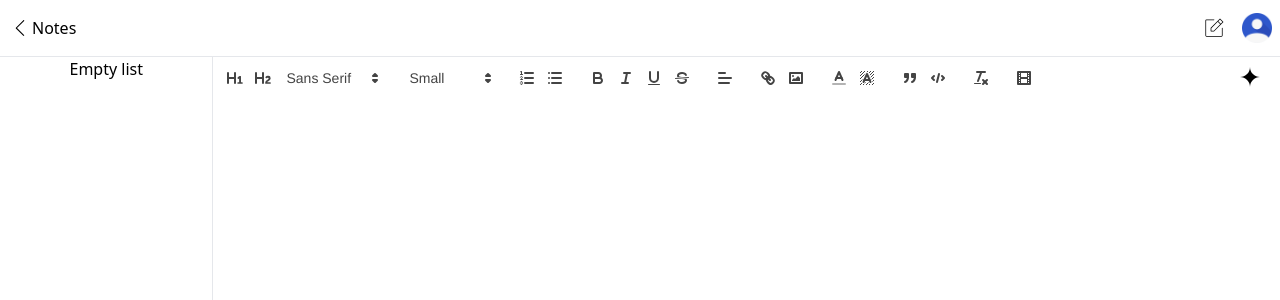
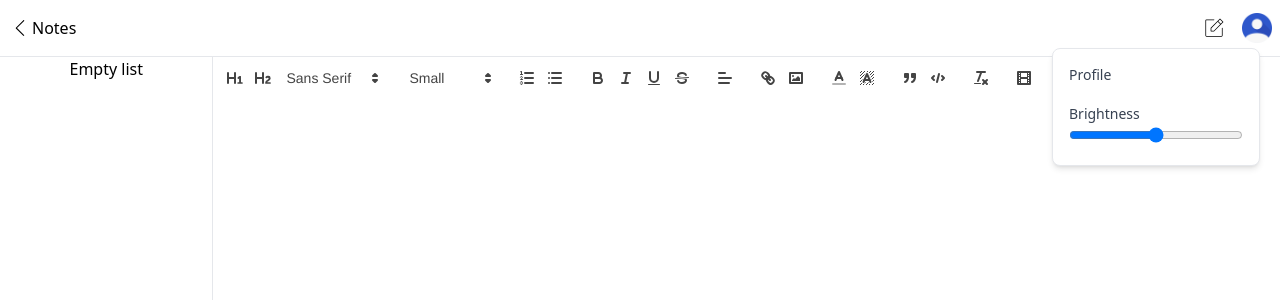
Before and after one commit to USANJAY05/notes-app, a React (Vite) app: page / in a window 1280 px wide. Both pictures are taken after a click on the picture 1257 px from the left and 28 px from the top of the page. Shown: the top 300 px of the page. Built offline with nearby package versions, Linux system fonts and the light colour scheme.

Commit message:
added opacityRange

```diff
--- /dev/null
+++ b/src/components/common/DropDown.jsx
@@ -0,0 +1,57 @@
+import React, { useRef } from "react";
+import { useDispatch, useSelector } from "react-redux";
+import { setOpacity } from "../../redux/slice/opacity-slice";
+
+const DropDown = ({ shareLink, setToggle, id }) => {
+  const dropdownRef = useRef(null);
+  const dispatch = useDispatch();
+
+  // Get the opacity value for the specific ID from Redux state
+  const rangeValue = useSelector((state) => state.setOpacity[id]) ;
+
+  console.log(`Current opacity value for ${id}:`, rangeValue);
+
+  const commingSoon = async () => {
+    alert("Comming soon ...");
+  };
+
+  const handleRangeChange = (value) => {
+    console.log(`Changing opacity for ID: ${id} to ${value}`);
+    dispatch(setOpacity({ id, value }));
+  };
+
+  return (
+    <div
+      ref={dropdownRef}
+      className="absolute z-50 top-10 right-5 mt-2 w-52 bg-white dark:bg-gray-800 border border-gray-200 dark:border-gray-700 rounded-lg shadow-md"
+    >
+      <ul className="py-2">
+        {/* Copy Link */}
+        <li
+          onClick={commingSoon}
+          className="px-4 py-2 text-sm text-gray-700 dark:text-gray-300 hover:bg-gray-100 dark:hover:bg-gray-700 cursor-pointer"
+        >
+          Profile
+        </li>
+
+        {/* Range Input */}
+        <li className="px-4 py-2">
+        <label className="text-sm text-gray-700 dark:text-gray-300" htmlFor="brightness">Brightness</label>
+          <input
+            id="brightness"
+            type="range"
+            min={0}
+            max={100}
+            step={5}
+            value={rangeValue}
+            onChange={(e) => handleRangeChange(parseInt(e.target.value, 10))}
+            tabIndex={2}
+            className="w-full"
+          />
+        </li>
+      </ul>
+    </div>
+  );
+};
+
+export default DropDown;
--- a/src/components/common/Paint.jsx
+++ b/src/components/common/Paint.jsx
@@ -1,5 +1,5 @@
 import React, { useState } from 'react';
-import { Canvas, Editor, useReactPaint } from '@yorab/react-paint';
+// import { Canvas, Editor, useReactPaint } from '@yorab/react-paint';
 
 const Paint = () => {
   // States for brush size, color, and undo/redo stack
--- a/src/components/navBar/NavBar.jsx
+++ b/src/components/navBar/NavBar.jsx
@@ -1,35 +1,44 @@
-import React from 'react'
+import React, { useState } from 'react'
 import { SlArrowLeft } from "react-icons/sl";
 import profile from '../../assets/contact.png'
 import { PiNotePencilThin } from "react-icons/pi";
 import { useNavigate } from 'react-router';
-import { useDispatch } from 'react-redux';
+import { useDispatch, useSelector } from 'react-redux';
 import { toggleFalse, toggleSideBar, toggleTrue } from '../../redux/slice/sideToggle-slice';
 import useMobileSize from '../../hooks/useMobileSize';
 import { setNote } from '../../redux/slice/note-slice';
+import DropDown from '../common/DropDown';
 
 const NavBar = () => {
   const dispatch = useDispatch();
   const navigate = useNavigate();
   const mobileSize = useMobileSize();
+  const opacity = useSelector((state) => state.setOpacity.value)
+  const [toggle, setToggle] = useState(false)
 
   return (
-    <nav className='p-2 border-b dark:border-b-dark_gray bg-light dark:bg-dark dark:text-light'>
-      <ul className='flex justify-between'>
+    <nav className={`p-2 border-b dark:border-b-dark_gray bg-light dark:bg-dark dark:text-light`}>
+      {toggle &&
+      <DropDown />}
+      <ul
+        style={{
+          opacity: (opacity || 100) / 100, // Apply dynamic opacity
+        }}
+      className='flex justify-between'>
         <li onClick={() => {
           dispatch(toggleTrue());
           navigate('/');
           setTimeout(() => {
             dispatch(setNote('')); // Dispatching the setNote action properly
           }, 10);
-        }} className='flex items-center justify-center rounded-full hover:text-blue500 cursor-pointer'>
+        }} className={`flex items-center justify-center rounded-full hover:text-blue500 cursor-pointer`}>
           <div className='w-6 flex justify-center items-center'>
             <SlArrowLeft />
           </div>
           <h1>Notes</h1>
         </li>
         <li className='flex gap-2 items-center'>
-          <div className='p-2 hover:dark:bg-dark_gray hover:bg-light_gray200 rounded-full'>
+          <div className={`p-2 hover:dark:bg-dark_gray hover:bg-light_gray200 rounded-full`}>
             <PiNotePencilThin
               onClick={() => {
                 if (mobileSize) dispatch(toggleFalse());
@@ -41,7 +50,7 @@ const NavBar = () => {
               className='w-6 h-6 hover:cursor-pointer'
             />
           </div>
-          <img className='cursor-pointer' width={30} height={30} src={profile} alt="Profile" />
+          <img onClick={() => setToggle(!toggle)} className='cursor-pointer' width={30} height={30} src={profile} alt="Profile" />
         </li>
       </ul>
     </nav>
--- a/src/components/sideBar/SideBar.jsx
+++ b/src/components/sideBar/SideBar.jsx
@@ -1,4 +1,4 @@
-import React from 'react';
+import React, { useState } from 'react';
 import { useDispatch, useSelector } from 'react-redux';
 import { useNavigate } from 'react-router';
 import useMobileSize from '../../hooks/useMobileSize';
@@ -6,12 +6,19 @@ import { toggleSideBar } from '../../redux/slice/sideToggle-slice';
 
 const SideBar = () => {
   const mobileSize = useMobileSize();
-  const id = useSelector((state) => state.sideBarActive.id)
-  // console.log(id)
+  const id = useSelector((state) => state.sideBarActive.id);
   const dispatch = useDispatch();
   const notes = useSelector((state) => state.items.notes);
   const navigate = useNavigate();
   const toggle = useSelector((state) => state.sideToggle);
+  const opacity = useSelector((state) => state.setOpacity.value)
+console.log(opacity,'hhhhh')
+  // Local state to track range values for each note
+  const [rangeValues, setRangeValues] = useState({});
+
+  const handleRangeChange = (noteId, value) => {
+    setRangeValues((prev) => ({ ...prev, [noteId]: value }));
+  };
 
   return (
     <div
@@ -27,16 +34,24 @@ const SideBar = () => {
               navigate(`/notes/${item.id}`);
               mobileSize && dispatch(toggleSideBar());
             }}
-            className={`w-full dark:text-light bg-light_gray200 hover:bg-light_gray300 dark:bg-dark dark:hover:bg-dark_gray800 hover:cursor-pointer ${
+            className={`w-full bg-light_gray200 hover:bg-light_gray300 dark:bg-dark dark:hover:bg-dark_gray800 hover:cursor-pointer ${
               item.id == id ? 'dark:bg-dark_gray800 bg-light_gray300' : ''
             }`}
           >
-            <h2 className="p-2 py-3">{item.content.slice(0, 20) + '...'}</h2>
+
+            <h2
+              className="p-2 py-3 dark:text-light"
+              style={{
+                opacity: (opacity || 100) / 100, // Apply dynamic opacity
+              }}
+            >
+              {item.content.slice(0, 20) + '...'}
+            </h2>
             <hr className="border-light_gray300 dark:border-dark_gray" />
           </div>
         ))
       ) : (
-        <h1 className="dark:text-light text-center">Empty list</h1>
+        <h1 className="dark:text-light text-center text-opacity-[.3]">Empty list</h1>
       )}
     </div>
   );
--- a/src/pages/Notes.jsx
+++ b/src/pages/Notes.jsx
@@ -38,6 +38,7 @@ const Notes = () => {
   const { id } = useParams();
   const navigate = useNavigate();
   const quillRef = useRef(null);
+  const opacity = useSelector((state) => state.setOpacity.value)
 
   // Debounced editor change handler
   const handleEditorChange = useMemo(() => {
@@ -173,11 +174,11 @@ const Notes = () => {
   }), []);
 
   return (
-    <div className="w-full h-full dark:bg-dark dark:text-light">
+    <div className={`w-full h-full dark:bg-dark dark:text-light`}>
       <div className="flex z-10 justify-between items-center mb-4 fixed right-0">
         <button
           onClick={handleRephrase}
-          className=" dark:text-light text-xl w-10 h-10 rounded hover:text-light_yellow"
+          className={`dark:text-light text-xl w-10 h-10 rounded hover:text-light_yellow`}
         >
           <SiGooglegemini />
         </button>
@@ -189,7 +190,10 @@ const Notes = () => {
         onChange={handleEditorChange}
         theme="snow"
         modules={modules}
-        className="h-full dark:text-light overflow-auto"
+        className={`h-full dark:text-light overflow-auto`}
+        style={{
+          opacity: (opacity || 100) / 100, // Apply dynamic opacity
+        }}
       />
     </div>
   );
--- a/src/redux/slice/opacity-slice.js
+++ b/src/redux/slice/opacity-slice.js
@@ -1,14 +1,12 @@
 import { createSlice } from "@reduxjs/toolkit";
 
 const opacitySlice = createSlice({
-    name:"opacity",
-    initialState:1,
-    reducers: {
-        setOpacity: (state, action) => {
-            state = action.payload;
-        }
-    }
-})
+  name: "opacity",
+  initialState: 1, // Initial global opacity value
+  reducers: {
+    setOpacity: (state, action) => action.payload, // Replace the state directly with payload
+  },
+});
 
 export const { setOpacity } = opacitySlice.actions;
 export default opacitySlice.reducer;
--- a/src/redux/store.js
+++ b/src/redux/store.js
@@ -4,6 +4,7 @@ import itemsReducer from './slice/items-slice';
 import noteReducer from './slice/note-slice';
 import sideToggleReducer from './slice/sideToggle-slice';
 import sideBarActiveReducer from './slice/sideBarActive-slice'
+import opacityReducer from './slice/opacity-slice'
 
 // redux-persist imports
 import { persistStore, persistReducer } from 'redux-persist';
@@ -25,6 +26,7 @@ const store = configureStore({
     note: noteReducer,       // No persistence for note
     sideToggle: sideToggleReducer, // No persistence for sideToggle
     sideBarActive: sideBarActiveReducer,
+    setOpacity : opacityReducer,
   },
 });
 
```
